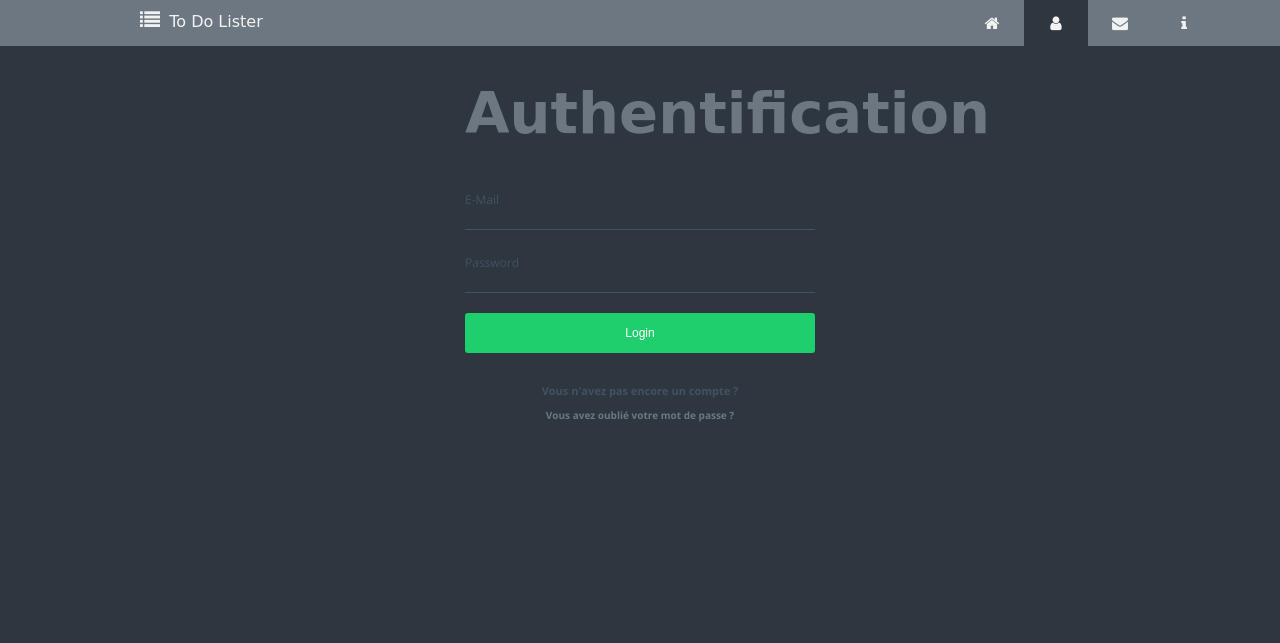
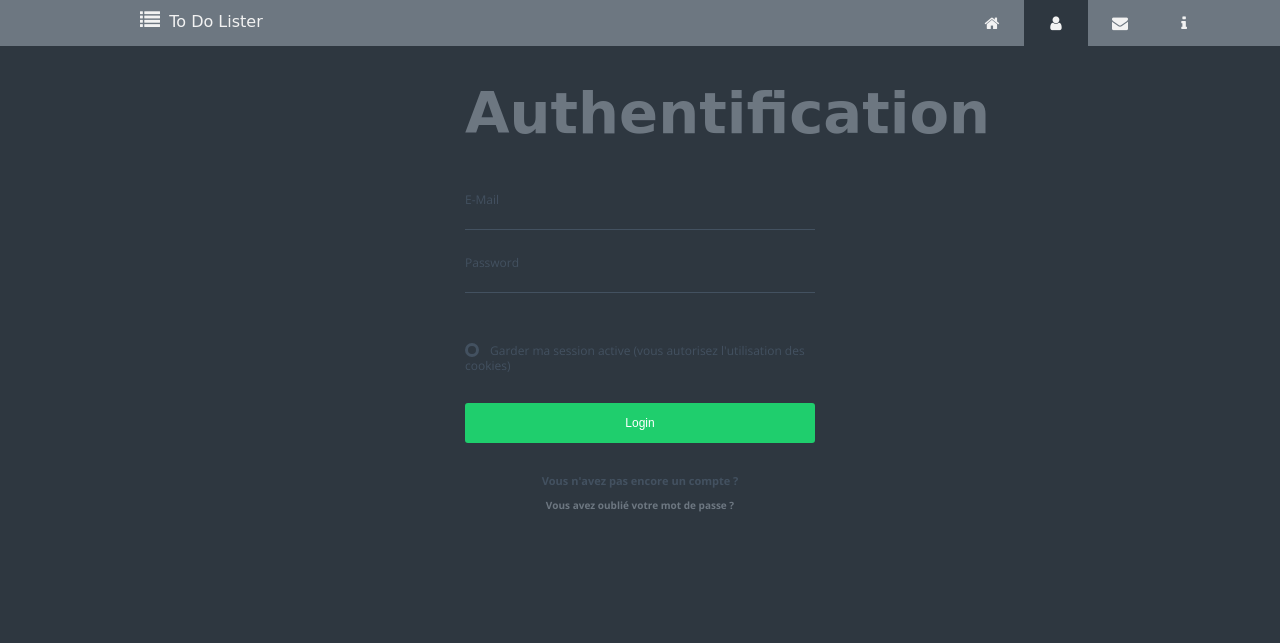
Before and after one commit to albaad/todolister, a PHP site: page /todolister/authentification.php in a window 1280 px wide. Shown: the top 643 px of the page. Run offline with PHP 8.4, Linux system fonts and the light colour scheme; some libraries are stand-ins or nearby versions; some web fonts are replaced.

Commit message:
Cookie authentication to keep user logged in - first test (non secure)

```diff
--- a/authentification.php
+++ b/authentification.php
@@ -14,6 +14,10 @@
         <input name='email' placeholder='E-Mail' type='text' value='<?php echo @$_SESSION['email_login']; ?>'></input>
         <input name='password' placeholder='Password' type='password'></input>
         <div class="espace"></div>
+        <div class='agree'>
+          <input id='agree' name='cookies-session' type='checkbox'>
+          <label for='agree'></label>Garder ma session active (vous autorisez l'utilisation des cookies)
+        </div>
         <input class='animated' type='submit' name='submit' value='Login'>
       </form>
 
--- /dev/null
+++ b/inc/autologin.php
@@ -0,0 +1,52 @@
+<?php
+  include_once 'lib/Connection.php';
+
+  // To re-login user if cookie has been created:
+  if (isset($_COOKIE['todolister-session'])) {
+    $cookie = $_COOKIE['todolister-session'];
+    $_SESSION['email'] = $cookie;
+    header('Location: app/index.php');
+
+
+    //$hash = base64_decode ($cookie);
+    //list($email, $hashed_password) = explode (':', $hash);
+
+    // Fetch real password from database based on username ($email)
+    //$bdd = Connection::getInstance('localhost', 'todolister', 'utf8', 'root', '');
+    /*$req = $bdd->prepare("
+      SELECT pw FROM users
+      WHERE email=:email
+    ");
+    $req->execute([
+      'email' => $email
+    ]);
+    $donnees = $req->fetch();
+    $password = $donnees['pw'];
+
+    // $password is already hashed (sha1)
+    if (sha1($password, substr($password, 0, 2)) == $hashed_password) {
+        // you can consider use as logged in
+        $_SESSION['email'] = $email;
+        header('Location: app/index.php');
+    } */
+
+    /***$req = $bdd->prepare("
+      SELECT COUNT(email) FROM users
+      WHERE email=:email
+    ");
+    $req->execute([
+      'email' => $cookie
+    ]);
+    $rows = $req->fetch(PDO::FETCH_NUM);
+    $count = $rows[0];
+    // IF res = $email, 1 result
+     if($count == 1) {
+       $_SESSION['email'] = $cookie;
+       header('Location: app/index.php');
+     } else {
+       return false;
+     }
+
+*/
+  }
+?>
--- a/inc/redirect.php
+++ b/inc/redirect.php
@@ -1,4 +1,9 @@
 <?php
+
+  // login if login cookie
+  include_once 'inc/autologin.php';
+
+  // Check if active user session exists
   if(!isset($_SESSION['email'])) {
     if(empty($_POST['email']) || empty($_POST['password'])) {
       // User not logged in
--- a/lib/UserManager.php
+++ b/lib/UserManager.php
@@ -32,6 +32,18 @@ class UserManager {
       // Verify login credentials
       if ($this->find($email) && $this->verifyLogin($email, $pw)) {
           $_SESSION['email'] = $email;
+
+          // Check if user accepted cookies
+          if(isset($_POST['cookies-session'])) {
+            // Create cookie
+            //$salt = substr ($pw, 0, 2);
+            //$cookie = base64_encode ("$email:" . sha1 ($pw, $salt));
+            $cookie = $email; //
+            // cookie will expire in 1 hour
+            setcookie ('todolister-session', $cookie, time() + 3600);
+          }
+
+
           if($_SESSION['email'] == 'admin') {
             header("location: admin/admin.php"); }
           else {
--- a/logout.php
+++ b/logout.php
@@ -1,9 +1,15 @@
 <?php
   session_start();
+
+  // Unset the cookie by setting it to a past time
+  setcookie ('todolister-session', "", time() - 3600);
+
   // Verify user is logged in
   if(!empty($_SESSION['email'])){
     unset($_SESSION['email']);
     session_destroy();
   }
+
+  session_destroy();
   header("Location:index.php");
 ?>
```
